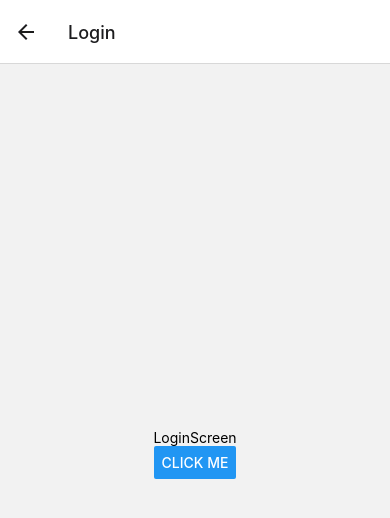
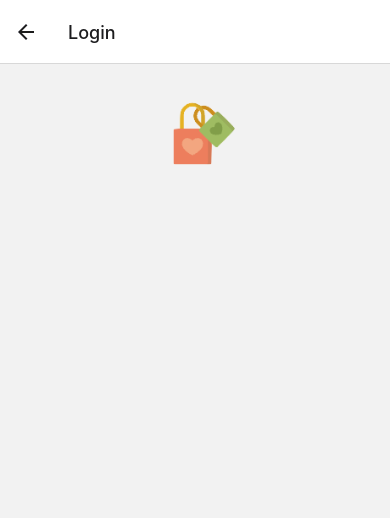
Before and after one commit to T-Wan-Lin/ChillPills-App, a React Native app in the folder ChillPills/: screen /Login in a window 390 px wide. Shown: the top 518 px of the page. Built offline with nearby package versions, Linux system fonts and the light colour scheme.

Commit message:
login UI

```diff
--- a/ChillPills/screens/loginScreen.js
+++ b/ChillPills/screens/loginScreen.js
@@ -1,11 +1,13 @@
 import React from 'react';
-import {View, Text, Button, StyleSheet, Image} from 'react-native';
+import {View, Text, Button, StyleSheet, Image, useWindowDimensions} from 'react-native';
+import Logo from '../assets/loginLogo.png';
 
 const loginScreen = () => {
+  const {height} = useWindowDimensions();
   return (
-    <View style={styles.container}>
-      <Text>LoginScreen</Text>
-      <Button title="Click me" onPress={() => alert('Button Clicked!')} />
+    <View style={styles.root}>
+      <Image source = {Logo} style ={[styles.logo, {height: height * 0.3}]}
+      resizeMode = "contain" />
     </View>
   );
 };
@@ -13,9 +15,15 @@ const loginScreen = () => {
 export default loginScreen;
 
 const styles = StyleSheet.create({
-  container: {
+  root: {
     flex: 1,
     alignItems: 'center',
-    justifyContent: 'center',
+    //justifyContent: 'center',
+    padding: 20,
+  },
+  logo: {
+    width: '70%',
+    maxWidth: 100,
+    maxHeight: 100,
   },
 });
```
Also changed, not shown: ChillPills/assets/loginLogo.png (added).
